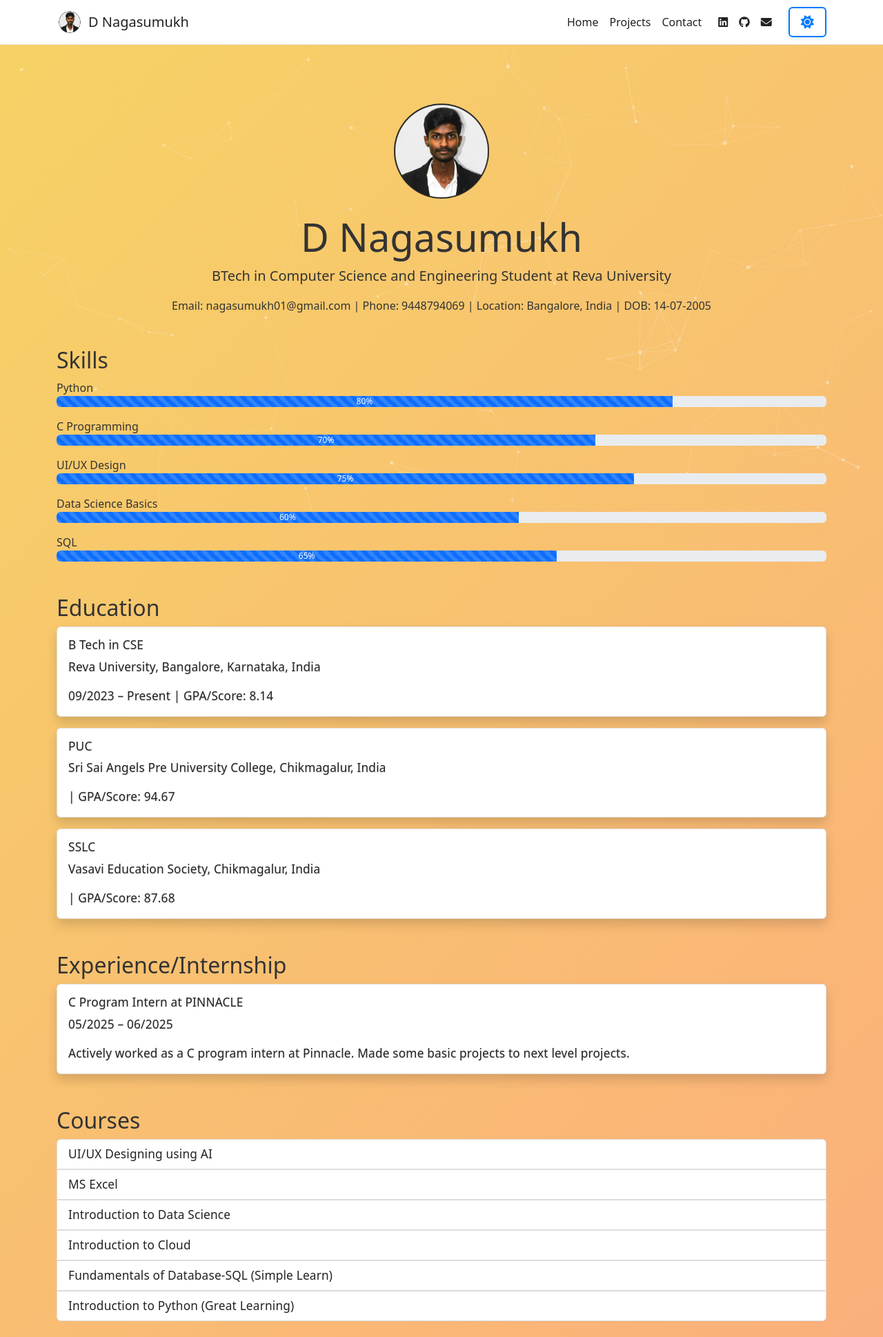
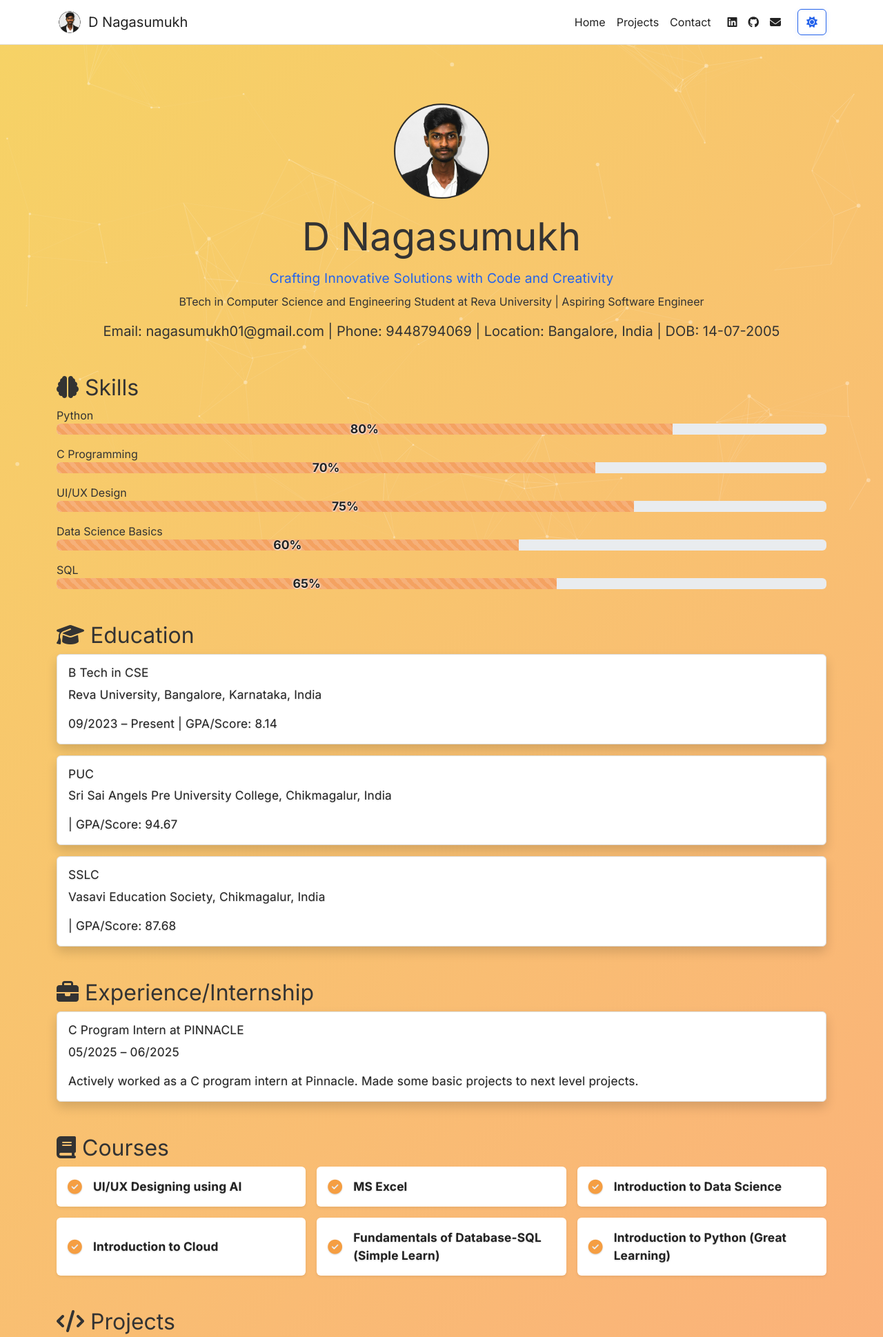
Before and after one commit to nagasumukh01/dnagasumukh-portfolio, a Flask app: page / in a window 1280 px wide. Shown: the top 1938 px of the page at 69% size. Run offline with Flask 3, Linux system fonts and the light colour scheme; some libraries are stand-ins or nearby versions.

Commit message:
Your commit message describing the changes

```diff
--- a/static/css/style.css
+++ b/static/css/style.css
@@ -1,55 +1,13 @@
-/* Improve form input appearance in dark mode */
-.form-control {
-    background: rgba(30, 30, 30, 0.92);
-    color: #fff;
-    border: 1.5px solid #444;
-    box-shadow: 0 1px 4px rgba(0,0,0,0.13);
-    transition: border-color 0.2s, background 0.2s, color 0.2s;
-}
-
-.form-control:focus {
-    background: rgba(40, 40, 40, 1);
-    color: #fff;
-    border-color: #007bff;
-    outline: none;
-    box-shadow: 0 0 0 2px rgba(0,123,255,0.18);
-}
-
-.light-mode .form-control {
-    background: #fff;
-    color: #222;
-    border: 1.5px solid #ccc;
-    box-shadow: none;
-}
-/* Make the dark/light mode toggle button more visible in light mode */
-#mode-toggle {
-    border-width: 2px;
-    border-radius: 0.375rem; /* Bootstrap default for buttons (rounded corners, not pill/circle) */
-    padding: 6px 16px;
-    font-size: 1.2rem;
-    transition: border-color 0.3s, background 0.3s, color 0.3s;
-    min-width: 44px;
-    min-height: 38px;
-    box-sizing: border-box;
-}
-
-.light-mode #mode-toggle {
-    border-color: #007bff !important;
-    color: #007bff !important;
-    background: #fff !important;
-    box-shadow: 0 2px 8px rgba(0,0,0,0.07);
-}
-
-.light-mode #mode-toggle:hover, .light-mode #mode-toggle:focus {
-    background: #e6f0ff !important;
-    color: #0056b3 !important;
-    border-color: #0056b3 !important;
-}
+/* Font and base styles */
 body {
-    background: linear-gradient(135deg, #0f2027, #203a43, #2c5364); /* Techie gradient */
+    font-family: 'Inter', Arial, Helvetica, sans-serif;
+    font-size: 1rem;
+    line-height: 1.5;
+    background: linear-gradient(135deg, #0f2027, #203a43, #2c5364);
     color: #fff;
     transition: background 0.5s, color 0.5s;
 }
+
 
 .light-mode {
     background: linear-gradient(135deg, #f6d365, #fda085); /* Light theme */
@@ -125,6 +83,16 @@ body {
     color: #222 !important;
 }
 
+/* Course card icon color for light mode */
+.light-mode .course-card .fa-circle-check {
+    color: #f59e42 !important; /* orange */
+}
+
+/* Course card icon color for dark mode (restore to old blue) */
+.course-card .fa-circle-check {
+    color: #2563eb !important; /* blue for dark mode */
+}
+
 /* Ensure particles background is visible in both modes */
 #particles-js {
     opacity: 0.7;
@@ -148,8 +116,79 @@ body {
 /* Skill bar animation */
 .progress-bar {
     animation: load 2s ease-in-out;
+    color: #fff;
+    font-weight: 700;
+    font-size: 1.1rem;
+    text-shadow: 0 1px 2px #000, 0 0 4px #000;
 }
-
 @keyframes load {
     0% { width: 0; }
 }
+
+.light-mode .progress-bar {
+    color: #222 !important;
+    text-shadow: 0 1px 2px #fff, 0 0 4px #fff;
+    background-color: #f4a261 !important;
+}
+
+/* Undo: Restore previous light mode toggle button style */
+.light-mode #mode-toggle {
+    border-color: #2563eb !important;
+    color: #2563eb !important;
+    background: #fff !important;
+    box-shadow: 0 2px 8px rgba(37,99,235,0.07);
+}
+
+.light-mode #mode-toggle:hover, .light-mode #mode-toggle:focus {
+    background: #e0e7ff !important;
+    color: #1d4ed8 !important;
+    border-color: #1d4ed8 !important;
+}
+
+/* ATS-friendly tagline: large, bold, dark blue for ATS, with a subtle orange accent underline for visual appeal */
+.tagline {
+    color: #1e293b;
+    font-weight: 800;
+    font-size: 1.35rem;
+    letter-spacing: 0.01em;
+    margin-bottom: 0.7rem;
+    margin-top: 0.2rem;
+    background: none;
+    border-radius: 0;
+    padding: 0;
+    box-shadow: none;
+    text-shadow: none;
+    display: inline-block;
+    border-bottom: none !important;
+}
+@media (max-width: 600px) {
+  .tagline {
+    font-size: 1.08rem;
+  }
+}
+
+/* Footer tagline: blue-orange gradient in light mode, orange-blue in dark mode */
+.footer-tagline {
+    font-weight: 700;
+    font-size: 1.13rem;
+    letter-spacing: 0.01em;
+    display: inline-block;
+    color: unset;
+    background: linear-gradient(90deg, #f59e42 0%, #2563eb 100%);
+    -webkit-background-clip: text;
+    -webkit-text-fill-color: transparent;
+    background-clip: text;
+    text-fill-color: transparent;
+}
+body.dark-mode .footer-tagline {
+    background: linear-gradient(90deg, #2563eb 0%, #f59e42 100%);
+    -webkit-background-clip: text;
+    -webkit-text-fill-color: transparent;
+    background-clip: text;
+    text-fill-color: transparent;
+}
+@media (max-width: 600px) {
+  .footer-tagline {
+    font-size: 1.05rem;
+  }
+}
--- a/static/js/script.js
+++ b/static/js/script.js
@@ -1,5 +1,6 @@
+document.addEventListener('DOMContentLoaded', function() {
+    const toggle = document.getElementById('mode-toggle');
 
-// Set initial theme based on system preference
     function setInitialTheme() {
         const prefersLight = window.matchMedia('(prefers-color-scheme: light)').matches;
         if (prefersLight) {
@@ -22,13 +23,50 @@ function toggleIcon(mode) {
         }
     }
 
-const toggle = document.getElementById('mode-toggle');
+    function loadParticles(isLight) {
+        particlesJS('particles-js', {
+            particles: {
+                number: { value: 80, density: { enable: true, value_area: 800 } },
+                color: { value: isLight ? '#2563eb' : '#ffffff' },
+                shape: { type: 'circle' },
+                opacity: { value: isLight ? 0.7 : 0.5, random: false },
+                size: { value: isLight ? 4 : 3, random: true },
+                line_linked: {
+                    enable: true,
+                    distance: 140,
+                    color: isLight ? '#60a5fa' : '#00fff7',
+                    opacity: isLight ? 0.6 : 0.4,
+                    width: isLight ? 2 : 1
+                },
+                move: { enable: true, speed: 6, direction: 'none', random: false, straight: false, out_mode: 'out', bounce: false }
+            },
+            interactivity: {
+                detect_on: 'canvas',
+                events: { onhover: { enable: true, mode: 'repulse' }, onclick: { enable: true, mode: 'push' }, resize: true },
+                modes: { repulse: { distance: 200, duration: 0.4 }, push: { particles_nb: 4 } }
+            },
+            retina_detect: true
+        });
+    }
+
     setInitialTheme();
+    loadParticles(document.body.classList.contains('light-mode'));
 
     toggle.addEventListener('click', () => {
         document.body.classList.toggle('light-mode');
         const isLight = document.body.classList.contains('light-mode');
         toggleIcon(isLight ? 'sun' : 'moon');
+        // Animate progress bars from 0 to their percentage on theme switch
+        document.querySelectorAll('.progress-bar').forEach(bar => {
+            const percent = bar.textContent.match(/\d+/) ? bar.textContent.match(/\d+/)[0] : '0';
+            bar.style.width = '0';
+            setTimeout(() => {
+                bar.style.width = percent + '%';
+            }, 150);
+        });
+        // Reload particles with new theme
+        document.getElementById('particles-js').innerHTML = '';
+        setTimeout(() => loadParticles(isLight), 50);
     });
 
     // Initialize particles.js (techie background particles)
@@ -49,3 +87,4 @@ particlesJS('particles-js', {
         },
         retina_detect: true
     });
+});
--- a/templates/base.html
+++ b/templates/base.html
@@ -3,7 +3,9 @@
 <head>
     <meta charset="UTF-8">
     <meta name="viewport" content="width=device-width, initial-scale=1.0">
-    <title>{{ data.name }} Portfolio</title>
+    <title>{{ data.name }} Portfolio | Crafting Innovative Solutions with Code and Creativity</title>
+    <!-- Google Fonts: Inter -->
+    <link href="https://fonts.googleapis.com/css2?family=Inter:wght@400;700&display=swap" rel="stylesheet">
     <!-- Bootstrap CSS -->
     <link href="https://cdn.jsdelivr.net/npm/bootstrap@5.3.3/dist/css/bootstrap.min.css" rel="stylesheet">
     <!-- Font Awesome for icons -->
@@ -27,27 +29,27 @@
     <div id="particles-js"></div>
 
     <!-- Navbar -->
-    <nav class="navbar navbar-expand-lg navbar-dark bg-dark fixed-top">
+    <nav class="navbar navbar-expand-lg navbar-dark bg-dark fixed-top" role="navigation" aria-label="Main Navigation">
         <div class="container">
-            <a class="navbar-brand d-flex align-items-center" href="/">
-                <img src="{{ url_for('static', filename='images/profile.png') }}" alt="Profile" class="rounded-circle me-2" width="38" height="38" style="object-fit:cover; border:2px solid #fff;">
+            <a class="navbar-brand d-flex align-items-center" href="/" aria-label="Home">
+                <img src="{{ url_for('static', filename='images/profile.png') }}" alt="Profile photo" class="rounded-circle me-2" width="38" height="38" style="object-fit:cover; border:2px solid #fff;">
                 <span>{{ data.name }}</span>
             </a>
             <button class="navbar-toggler" type="button" data-bs-toggle="collapse" data-bs-target="#navbarNav">
                 <span class="navbar-toggler-icon"></span>
             </button>
             <div class="collapse navbar-collapse" id="navbarNav">
-                <ul class="navbar-nav ms-auto">
-                        <li class="nav-item"><a class="nav-link" href="#home">Home</a></li>
-                        <li class="nav-item"><a class="nav-link" href="#projects">Projects</a></li>
-                        <li class="nav-item"><a class="nav-link" href="#contact">Contact</a></li>
-                        <li class="nav-item d-flex align-items-center ms-2">
-                            <a href="{{ data.linkedin }}" target="_blank" class="nav-link px-2"><i class="fab fa-linkedin"></i></a>
-                            <a href="{{ data.github }}" target="_blank" class="nav-link px-2"><i class="fab fa-github"></i></a>
-                            <a href="#" class="nav-link px-2" id="copy-email" data-bs-toggle="tooltip" data-bs-placement="bottom" title="Copy Email">
-                                <i class="fas fa-envelope"></i>
-                            </a>
-                        </li>
+                <ul class="navbar-nav ms-auto" role="menubar">
+                    <li class="nav-item" role="none"><a class="nav-link" href="#home" role="menuitem">Home</a></li>
+                    <li class="nav-item" role="none"><a class="nav-link" href="#projects" role="menuitem">Projects</a></li>
+                    <li class="nav-item" role="none"><a class="nav-link" href="#contact" role="menuitem">Contact</a></li>
+                    <li class="nav-item d-flex align-items-center ms-2" role="none">
+                        <a href="{{ data.linkedin }}" target="_blank" class="nav-link px-2" aria-label="LinkedIn"><i class="fab fa-linkedin"></i></a>
+                        <a href="{{ data.github }}" target="_blank" class="nav-link px-2" aria-label="GitHub"><i class="fab fa-github"></i></a>
+                        <a href="#" class="nav-link px-2" id="copy-email" data-bs-toggle="tooltip" data-bs-placement="bottom" title="Copy Email" aria-label="Copy Email">
+                            <i class="fas fa-envelope"></i>
+                        </a>
+                    </li>
                 </ul>
                 <!-- Dark/Light Mode Toggle -->
                 <button id="mode-toggle" class="btn btn-outline-light ms-3"><i class="fas fa-moon"></i></button>
@@ -62,7 +64,8 @@
 
     <!-- Footer -->
     <footer class="bg-dark text-light text-center py-3 mt-5">
-        <p>&copy; 2025 {{ data.name }} | BTech CSE Student at Reva University</p>
+    <p>&copy; 2025 {{ data.name }} | BTech CSE Student at Reva University</p>
+    <div class="footer-tagline" style="font-size:1.05rem; color:#2563eb; font-weight:500;">Crafting Innovative Solutions with Code and Creativity</div>
         <a href="{{ data.linkedin }}" target="_blank"><i class="fab fa-linkedin mx-2"></i></a>
         <a href="{{ data.github }}" target="_blank"><i class="fab fa-github mx-2"></i></a>
     </footer>
--- a/templates/index.html
+++ b/templates/index.html
@@ -4,15 +4,16 @@
     <!-- Home Section -->
     <section id="home" class="text-center mb-5 pt-5">
         <img src="{{ url_for('static', filename='images/profile.png') }}" alt="Profile" class="rounded-circle img-fluid" width="150">
-        <h1 class="display-4 mt-3">{{ data.name }}</h1>
-        <p class="lead">BTech in Computer Science and Engineering Student at Reva University</p>
-        <p>Email: {{ data.email }} | Phone: {{ data.phone }} | Location: {{ data.location }} | DOB: {{ data.dob }}</p>
+    <h1 class="display-4 mt-3 name-heading">{{ data.name }}</h1>
+    <div class="tagline mb-2" style="font-size:1.2rem; color:#2563eb; font-weight:500;">Crafting Innovative Solutions with Code and Creativity</div>
+    <p class="bio-blurb">BTech in Computer Science and Engineering Student at Reva University | Aspiring Software Engineer</p>
+    <p class="lead">Email: {{ data.email }} | Phone: {{ data.phone }} | Location: {{ data.location }} | DOB: {{ data.dob }}</p>
     </section>
 
 
     <!-- Skills Section -->
     <section id="skills" class="mb-5">
-        <h2>Skills</h2>
+    <h2 class="section-title"><i class="fa-solid fa-brain section-icon" aria-label="Skills"></i> Skills</h2>
         {% for skill in data.skills %}
             <div class="mb-3">
                 <label>{{ skill.name }}</label>
@@ -25,7 +26,7 @@
 
     <!-- Education Section -->
     <section id="education" class="mb-5">
-        <h2>Education</h2>
+    <h2 class="section-title"><i class="fa-solid fa-graduation-cap section-icon" aria-label="Education"></i> Education</h2>
         {% for edu in data.education %}
             <div class="card mb-3 shadow hover-effect">
                 <div class="card-body">
@@ -39,7 +40,7 @@
 
     <!-- Experience/Internship Section -->
     <section id="experience" class="mb-5">
-        <h2>Experience/Internship</h2>
+    <h2 class="section-title"><i class="fa-solid fa-briefcase section-icon" aria-label="Experience"></i> Experience/Internship</h2>
         <div class="card mb-3 shadow hover-effect">
             <div class="card-body">
                 <h5 class="card-title">{{ data.internship.role }} at {{ data.internship.company }}</h5>
@@ -51,22 +52,29 @@
 
     <!-- Courses Section -->
     <section id="courses" class="mb-5">
-        <h2>Courses</h2>
-        <ul class="list-group">
+    <h2 class="section-title"><i class="fa-solid fa-book section-icon" aria-label="Courses"></i> Courses</h2>
+        <div class="row g-3">
             {% for course in data.courses %}
-                <li class="list-group-item">{{ course }}</li>
+            <div class="col-md-6 col-lg-4">
+                <div class="card h-100 shadow-sm border-0 course-card">
+                    <div class="card-body d-flex align-items-center">
+                        <i class="fa-solid fa-circle-check text-primary me-3" aria-hidden="true" style="font-size:1.3rem;"></i>
+                        <span class="fw-semibold">{{ course }}</span>
+                    </div>
+                </div>
+            </div>
             {% endfor %}
-        </ul>
+        </div>
     </section>
 
     <!-- Projects Section -->
     <section id="projects" class="mb-5">
-        <h2>Projects</h2>
+    <h2 class="section-title"><i class="fa-solid fa-code section-icon" aria-label="Projects"></i> Projects</h2>
         <div class="row">
             <!-- Placeholder cards: Duplicate and edit for each project -->
             <div class="col-md-4 mb-4">
                 <div class="card shadow hover-effect">
-                    <img src="https://via.placeholder.com/300x200" class="card-img-top" alt="Project 1">
+                    <img src="{{ url_for('static', filename='images/profile.png') }}" class="card-img-top" alt="Project 1">
                     <div class="card-body">
                         <h5 class="card-title">Project Title</h5>
                         <p class="card-text">Description: Tech stack, what it does.</p>
@@ -80,7 +88,7 @@
 
     <!-- Awards & Certificates Section -->
     <section id="awards" class="mb-5">
-        <h2>Awards & Certificates</h2>
+    <h2 class="section-title"><i class="fa-solid fa-trophy section-icon" aria-label="Awards"></i> Awards & Certificates</h2>
         <div class="row">
             {% for item in data.awards + data.certificates %}
             <div class="col-md-6 mb-4">
@@ -100,7 +108,7 @@
 
     <!-- Contact Section -->
     <section id="contact" class="mb-5">
-        <h2>Contact Me</h2>
+    <h2 class="section-title"><i class="fa-solid fa-envelope section-icon" aria-label="Contact"></i> Contact Me</h2>
         <form method="POST" action="#contact">
             <div class="mb-3">
                 <label for="name" class="form-label">Name</label>
```
Lines whose indentation alone changed are shown as unchanged.
